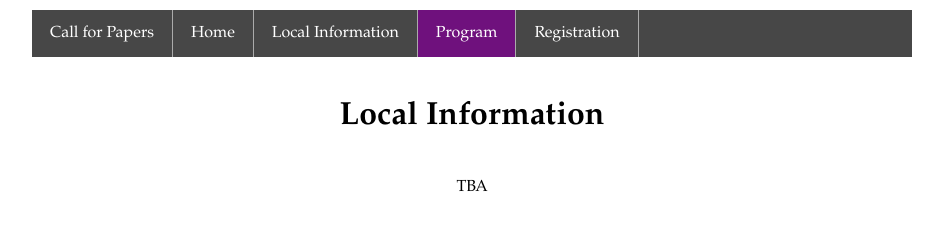
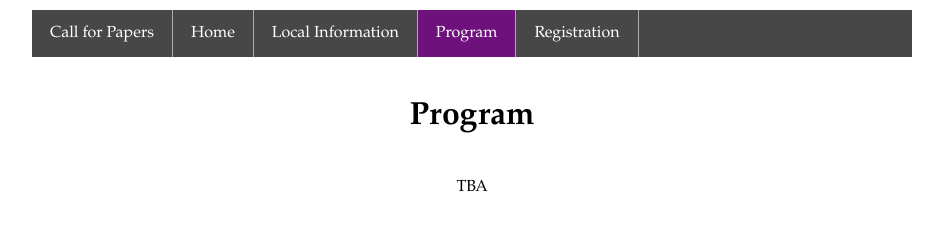
Before and after one commit to fasl34/fasl34.github.io, a plain HTML site: page program.html in a window 1280 px wide. Shown: the whole page, without its empty margins (168-1111 px from the left). Drawn offline with Linux system fonts and the light colour scheme.

Commit message:
resizing

```diff
--- a/program.html
+++ b/program.html
@@ -15,7 +15,7 @@
   </ul>
  <div>
     <h1>
-        <b>Local Information</b>
+        <b>Program</b>
     </h1>
     <p style="text-align: center;">
         TBA
--- a/stylesheet.css
+++ b/stylesheet.css
@@ -27,3 +27,4 @@ p{font-family:garamond, georgia, serif;}
 body{margin: 10px 200px;}
 div.mycontainer {display: flex;}
 div.mycontainer div {width:33%;}
+/*.headshot{} */
```
Also changed, not shown: alexei-kochetov-headshot.jpg, zuzanna-fuchs-headshot.jpg.
